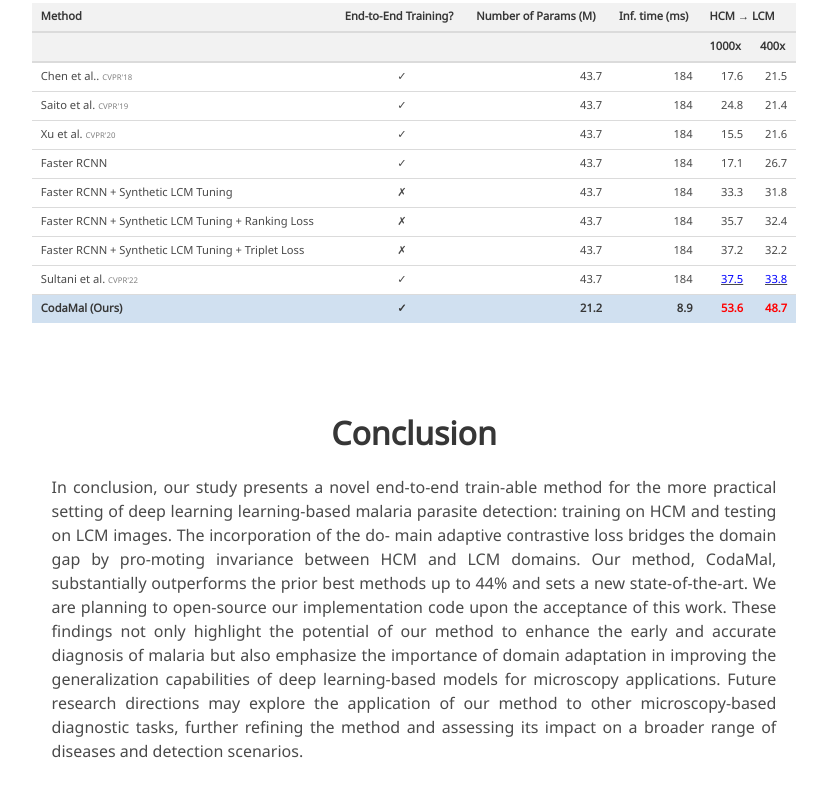
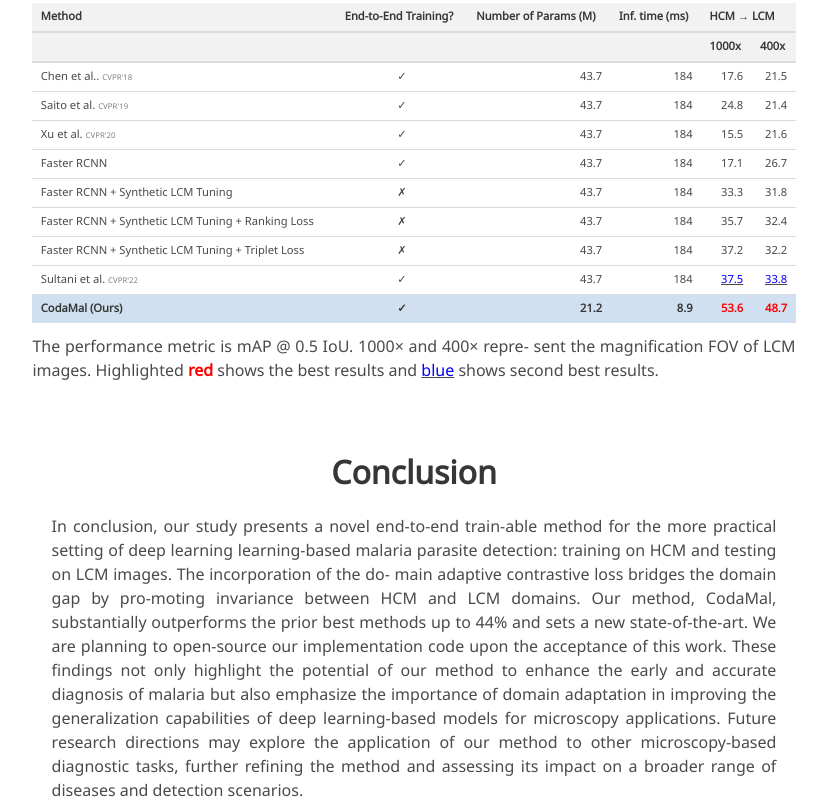
Before and after one commit to DAVEISHAN/codamal-webpage, a plain HTML site: page index.html in a window 1280 px wide. Shown: the part 2247-3050 px from the top of the page, without its empty margins (226-1053 px from the left). Drawn offline with nearby package versions, Linux system fonts and the light colour scheme; some icons are missing; a web font is replaced by a local one.

Commit message:
table caption added

```diff
--- a/index.html
+++ b/index.html
@@ -291,6 +291,10 @@
                   </tr>
                 </tbody>
               </table>
+              <p>
+                The performance metric is mAP @ 0.5 IoU. 1000× and 400× repre-
+                sent the magnification FOV of LCM images. Highlighted <strong><span class="red-text">red</span></strong> shows the best results and <u><span class="blue-text">blue</span></u> shows second best results.
+              </p>
 
             </div>
           </div>
```
